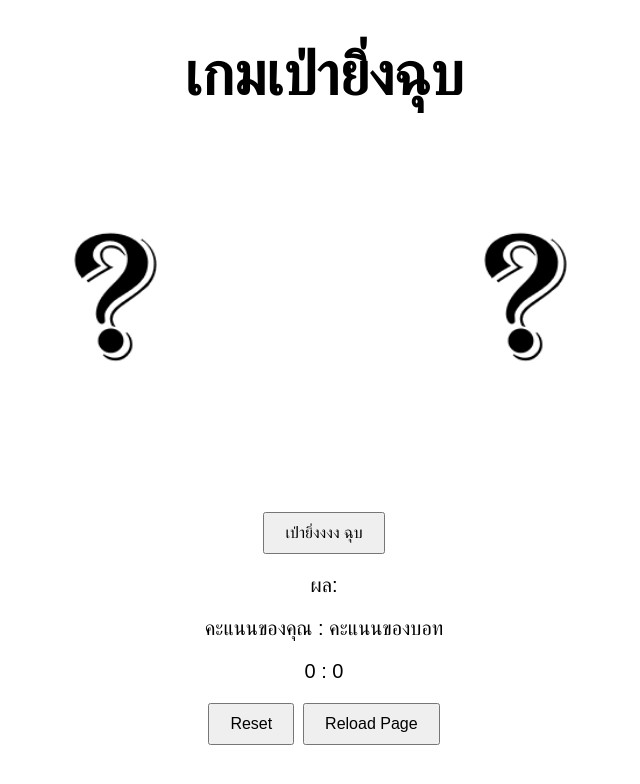
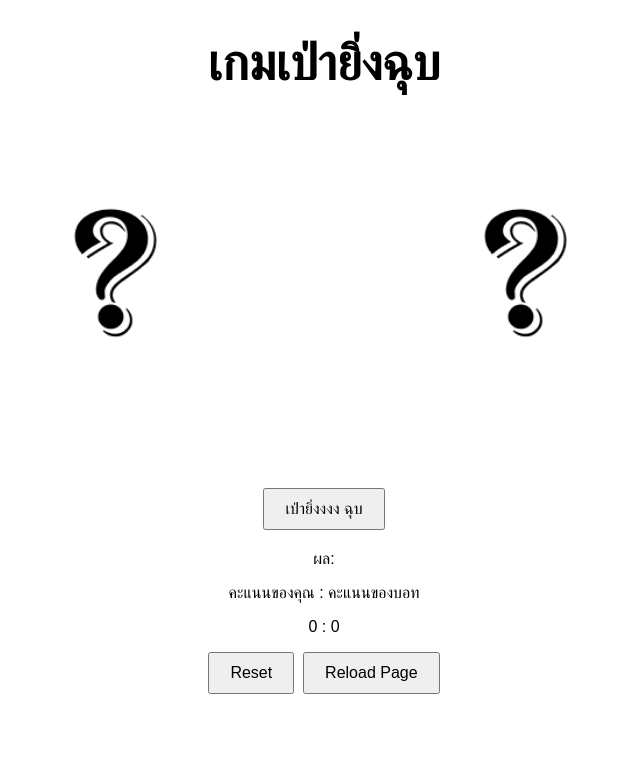
Before and after one commit to FarrewX/Rock-Scissors-Paper, a Vue app: page / in a window 1280 px wide. Shown: the top 784 px of the page, without its empty margins (316-956 px from the left). Built offline with nearby package versions, Linux system fonts and the light colour scheme.

Commit message:
fix style7

```diff
--- a/src/assets/main.css
+++ b/src/assets/main.css
@@ -4,7 +4,7 @@ body {
 }
 
 h1{
-  font-size: 60px;
+  font-size: 50px;
 }
 
 .choices {
@@ -31,7 +31,7 @@ button {
 }
 
 p{
-  font-size: 20px;
+  font-size: 16px;
 }
 
 .container{
```
